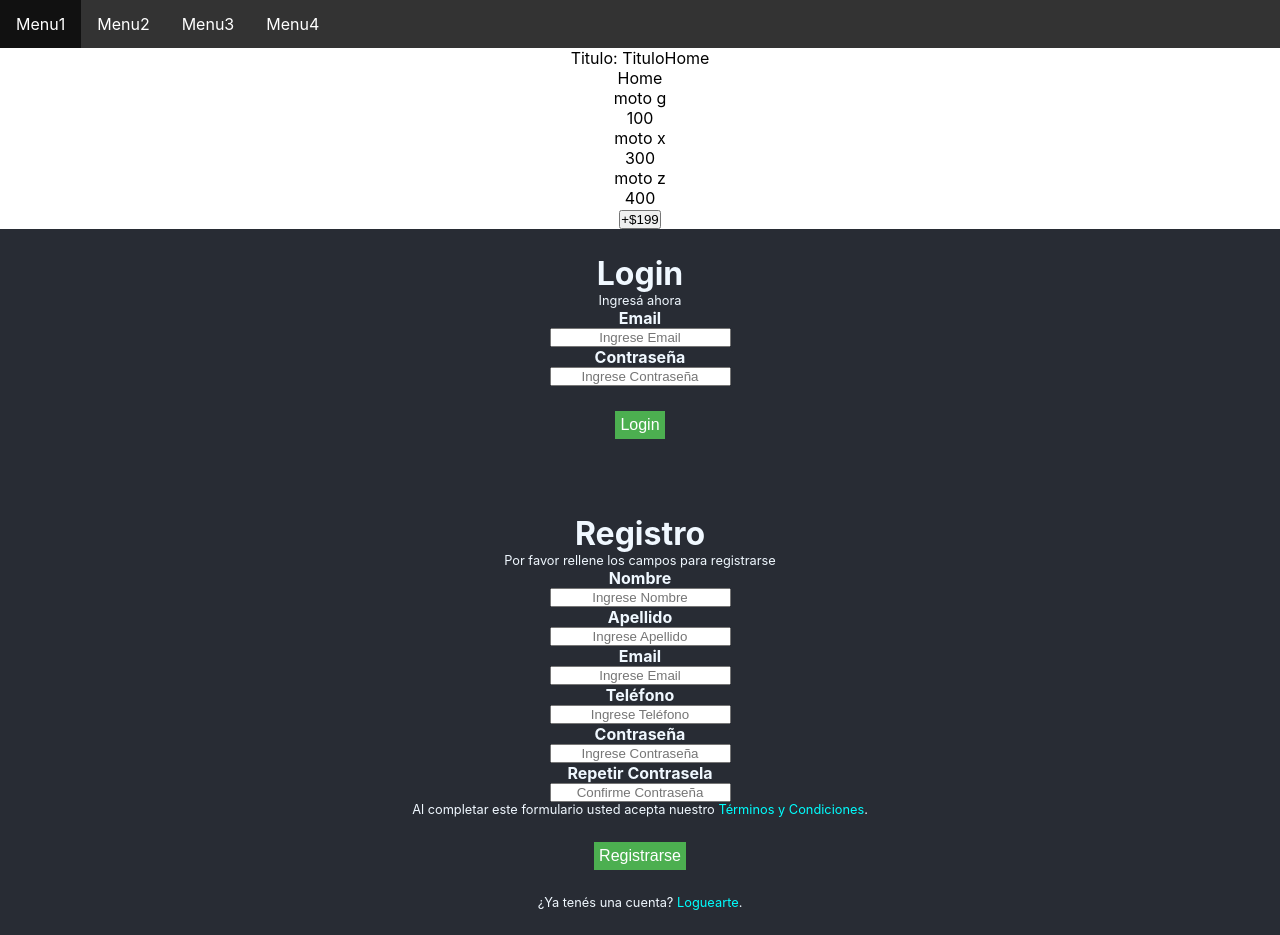
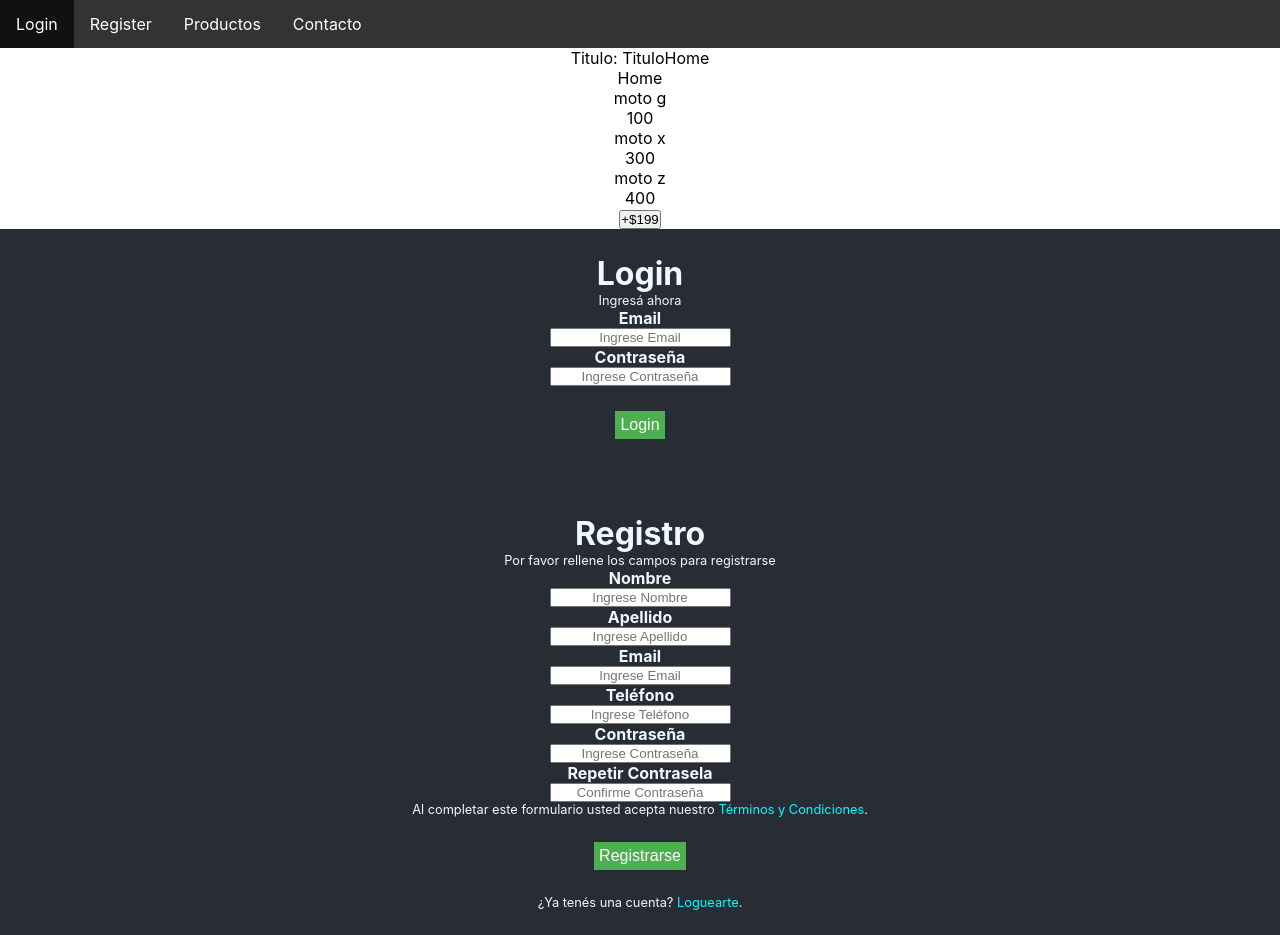
Before and after one commit to Juanmcompa/UTN_app, a React (Create React App) app in the folder utn-app/: page / in a window 1280 px wide. Built offline with nearby package versions, Linux system fonts and the light colour scheme.

Commit message:
Submitted filter
Submitted filter

```diff
--- a/utn-app/src/Components/Menu.js
+++ b/utn-app/src/Components/Menu.js
@@ -9,10 +9,10 @@ class Home extends React.Component {
         return(
             <nav class="Menu">
             <ul>
-            <li><a href="#">Menu1</a></li>
-            <li><a href="#">Menu2</a></li>
-            <li><a href="#">Menu3</a></li>
-            <li><a href="#">Menu4</a></li>
+            <li><a href="#">Login</a></li>
+            <li><a href="#">Register</a></li>
+            <li><a href="#">Productos</a></li>
+            <li><a href="#">Contacto</a></li>
           </ul>
           </nav>
         )
```
